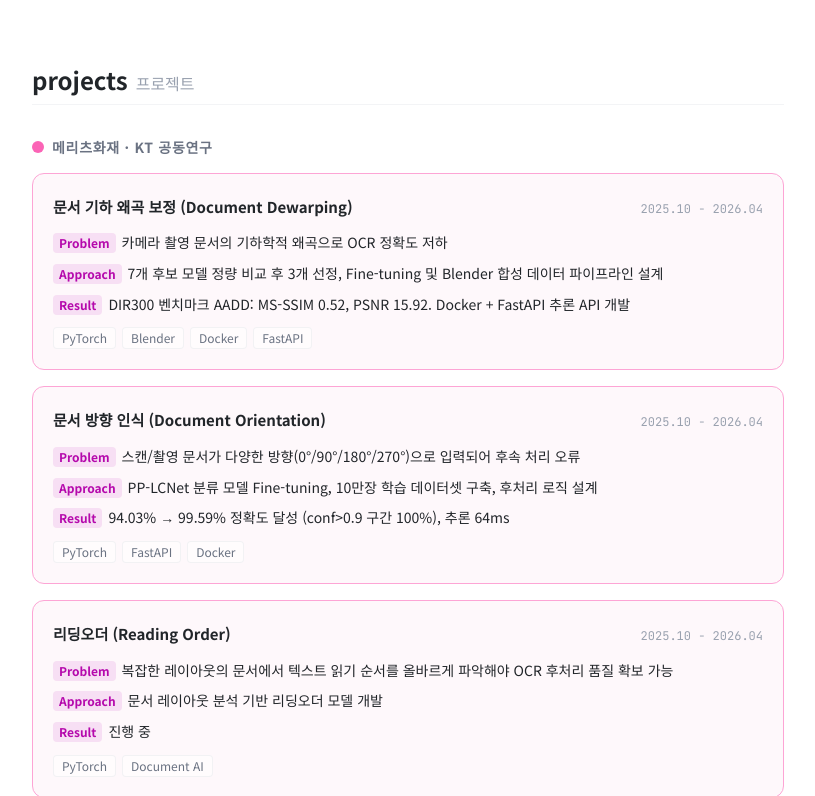
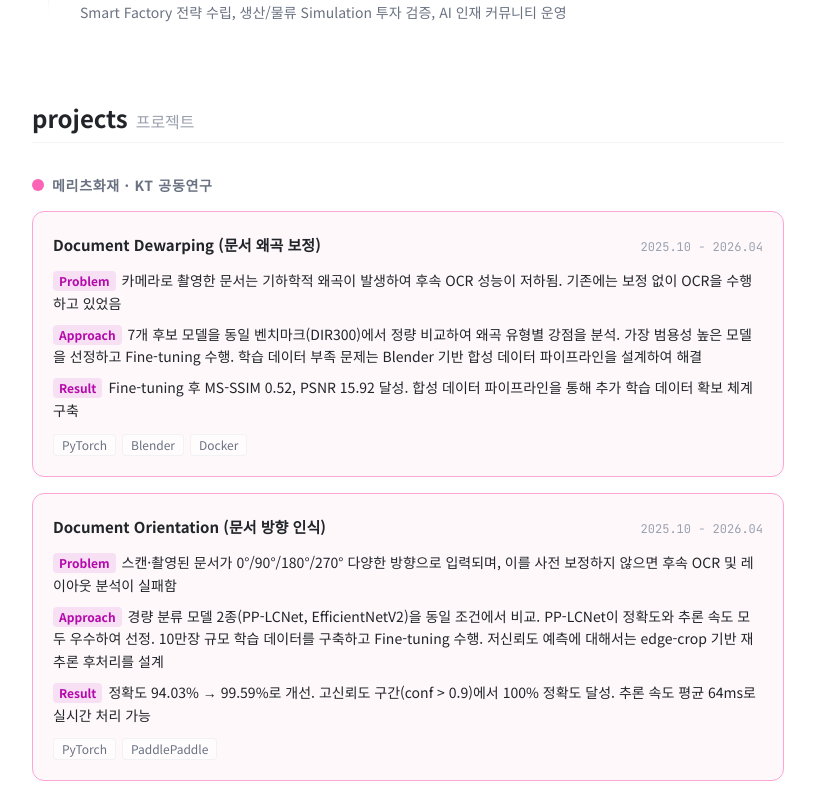
Before and after one commit to ilileun/profile, a Next.js app: page / in a window 1280 px wide. Shown: the part 2004-2800 px from the top of the page, without its empty margins (232-1047 px from the left). Built offline with nearby package versions, Linux system fonts and the light colour scheme.

Commit message:
Major rewrite: about(B), detailed projects with P/A/R, skills update, new projects

```diff
--- a/src/components/ProjectsSection.tsx
+++ b/src/components/ProjectsSection.tsx
@@ -18,6 +18,13 @@ const groups = [
     bg: "bg-orange-50/50 dark:bg-orange-950/20",
     dot: "bg-orange-400",
     filter: (p: typeof projects[number]) => p.org.includes("미디어본부"),
+  },
+  {
+    label: "KT Vision AI 인턴",
+    color: "border-amber-300 dark:border-amber-700",
+    bg: "bg-amber-50/50 dark:bg-amber-950/20",
+    dot: "bg-amber-400",
+    filter: (p: typeof projects[number]) => p.org.includes("KT 인턴"),
   },
   {
     label: "KAIST 석사 연구",
--- a/src/payload/profile.ts
+++ b/src/payload/profile.ts
@@ -14,8 +14,8 @@ export const profile = {
       "https://scholar.google.com/citations?user=7BHY-McAAAAJ&hl=ko",
   },
   introduction: [
-    "문서 왜곡 보정, 방향 인식, 비디오 메타데이터 추출 등 Computer Vision 모델을 연구개발하고, 문제 정의부터 데이터 구축, 모델 학습, 평가, 서빙까지 전체 파이프라인을 설계·운영합니다.",
-    "7개 후보 모델 비교 실험 → 최적 모델 선정 → Fine-tuning → 99.6% 정확도 달성 등, 체계적인 실험 설계와 데이터 기반 의사결정으로 프로젝트를 이끈 경험이 있습니다.",
-    "KAIST에서 LMM(Large Multimodal Model) 기반 공간 추론을 연구했으며, LLM/VLM을 활용한 AI 시스템 고도화에 깊은 관심을 두고 있습니다.",
+    '"이 모델이 왜 안 되는지"를 파고들고, 데이터와 실험으로 답을 찾는 것을 좋아합니다.',
+    "KT GenAI LAB에서 Document AI와 Video AI 프로젝트를 담당하며, 7개 모델 비교 → 최적 모델 선정 → Fine-tuning → 프로덕션 배포까지 전체 사이클을 경험했습니다. 기존 규칙 기반 알고리즘의 한계를 분석하고 칼럼 인식과 시맨틱 그룹핑을 결합한 자체 알고리즘을 설계하여 정확도를 52.9%에서 71.5%로 개선한 경험도 있습니다.",
+    "KAIST에서 멀티모달 모델의 공간 추론 능력을 연구했으며, 현재는 문서 이미지 파이프라인 설계와 LLM/VLM 기반 AI 시스템 고도화에 집중하고 있습니다.",
   ],
 };
--- a/src/payload/projects.ts
+++ b/src/payload/projects.ts
@@ -11,40 +11,40 @@ export interface Project {
 export const projects: Project[] = [
   // 메리츠화재 · KT 공동연구
   {
-    title: "문서 기하 왜곡 보정 (Document Dewarping)",
+    title: "Document Dewarping (문서 왜곡 보정)",
     period: "2025.10 - 2026.04",
     org: "메리츠화재 · KT 공동연구",
     problem:
-      "카메라 촬영 문서의 기하학적 왜곡으로 OCR 정확도 저하",
+      "카메라로 촬영한 문서는 기하학적 왜곡이 발생하여 후속 OCR 성능이 저하됨. 기존에는 보정 없이 OCR을 수행하고 있었음",
     approach:
-      "7개 후보 모델 정량 비교 후 3개 선정, Fine-tuning 및 Blender 합성 데이터 파이프라인 설계",
+      "7개 후보 모델을 동일 벤치마크(DIR300)에서 정량 비교하여 왜곡 유형별 강점을 분석. 가장 범용성 높은 모델을 선정하고 Fine-tuning 수행. 학습 데이터 부족 문제는 Blender 기반 합성 데이터 파이프라인을 설계하여 해결",
     result:
-      "DIR300 벤치마크 AADD: MS-SSIM 0.52, PSNR 15.92. Docker + FastAPI 추론 API 개발",
-    techStack: ["PyTorch", "Blender", "Docker", "FastAPI"],
+      "Fine-tuning 후 MS-SSIM 0.52, PSNR 15.92 달성. 합성 데이터 파이프라인을 통해 추가 학습 데이터 확보 체계 구축",
+    techStack: ["PyTorch", "Blender", "Docker"],
   },
   {
-    title: "문서 방향 인식 (Document Orientation)",
+    title: "Document Orientation (문서 방향 인식)",
     period: "2025.10 - 2026.04",
     org: "메리츠화재 · KT 공동연구",
     problem:
-      "스캔/촬영 문서가 다양한 방향(0°/90°/180°/270°)으로 입력되어 후속 처리 오류",
+      "스캔·촬영된 문서가 0°/90°/180°/270° 다양한 방향으로 입력되며, 이를 사전 보정하지 않으면 후속 OCR 및 레이아웃 분석이 실패함",
     approach:
-      "PP-LCNet 분류 모델 Fine-tuning, 10만장 학습 데이터셋 구축, 후처리 로직 설계",
+      "경량 분류 모델 2종(PP-LCNet, EfficientNetV2)을 동일 조건에서 비교. PP-LCNet이 정확도와 추론 속도 모두 우수하여 선정. 10만장 규모 학습 데이터를 구축하고 Fine-tuning 수행. 저신뢰도 예측에 대해서는 edge-crop 기반 재추론 후처리를 설계",
     result:
-      "94.03% → 99.59% 정확도 달성 (conf>0.9 구간 100%), 추론 64ms",
-    techStack: ["PyTorch", "FastAPI", "Docker"],
+      "정확도 94.03% → 99.59%로 개선. 고신뢰도 구간(conf > 0.9)에서 100% 정확도 달성. 추론 속도 평균 64ms로 실시간 처리 가능",
+    techStack: ["PyTorch", "PaddlePaddle"],
   },
   {
-    title: "리딩오더 (Reading Order)",
+    title: "Reading Order (리딩오더) — Adaptive Hybrid 알고리즘",
     period: "2025.10 - 2026.04",
     org: "메리츠화재 · KT 공동연구",
     problem:
-      "복잡한 레이아웃의 문서에서 텍스트 읽기 순서를 올바르게 파악해야 OCR 후처리 품질 확보 가능",
+      "문서 레이아웃 분석 모델은 텍스트 블록의 위치(bbox)만 출력하며, 읽기 순서는 제공하지 않음. 단순한 Greedy 정렬로는 다단 레이아웃, 표, 캡션 등이 섞인 문서에서 순서가 뒤섞이는 문제 발생",
     approach:
-      "문서 레이아웃 분석 기반 리딩오더 모델 개발",
+      "Greedy 알고리즘의 실패 패턴을 분석하여 다단 칼럼 인식 실패와 전폭 요소 처리 미흡이 주 원인임을 파악. (1) 스캔라인 기반 칼럼 경계 자동 감지, (2) 전폭 요소에 의한 y-밴드 자동 분할, (3) 칼럼 내부 Greedy 세부 정렬을 결합한 Adaptive Hybrid 알고리즘을 설계·구현",
     result:
-      "진행 중",
-    techStack: ["PyTorch", "Document AI"],
+      "OmniDocBench(1,354페이지) 평가에서 71.5% 정확도, edit distance 0.0965 달성. 기존 Greedy(68.6%) 대비 +2.9%p 개선. 다단 레이아웃에서 뚜렷한 성능 차이 확인",
+    techStack: ["Python", "Document AI", "Algorithm Design", "OmniDocBench"],
   },
   // KT 미디어본부 기술지원
   {
@@ -52,24 +52,37 @@ export const projects: Project[] = [
     period: "2025.01 - 2025.12",
     org: "KT 미디어본부 기술지원",
     problem:
-      "드라마 등 장편 비디오에서 씬 메타데이터를 수동 생성하는 비용이 과도함",
+      "K-Drama 등 장편 비디오에서 씬 단위 메타데이터(장르, 분위기, 등장인물 행동 등)를 수동 생성하는 데 비용이 과도하고 품질이 일관되지 않음",
     approach:
-      "9.3만 건 데이터셋 구축, 4종 학습 아키텍처 비교 실험(8×A100 분산 학습), 비동기 서빙 최적화",
+      "공개 데이터셋과 자체 라벨링 데이터를 결합하여 9.3만건 규모의 학습 데이터를 구축. 비디오-언어 모델(VLM)을 베이스로 4종의 Fine-tuning 전략(Full/Encoder Freeze/LLM Freeze/LoRA)을 설계하고 8×A100 분산 학습 환경에서 비교 실험 수행",
     result:
-      "Baseline 대비 +10~20pt 성능 향상, 추론 속도 4× 개선, 1,000건 연속 처리 실패율 0%",
-    techStack: ["PyTorch", "LoRA", "vLLM", "Docker", "FastAPI"],
+      "Baseline 대비 +10~20pt 성능 향상. 추론 속도 기존 대비 4배 개선. 1,000건 연속 처리 안정성 테스트에서 실패율 0%. 특허 출원 완료",
+    techStack: ["PyTorch", "LoRA", "vLLM", "Docker"],
   },
   {
     title: "씬 타이틀 추출 시스템",
     period: "2025.01 - 2025.12",
     org: "KT 미디어본부 기술지원",
     problem:
-      "비디오 씬별 타이틀을 수작업으로 생성하는 데 시간과 비용 과다",
+      "비디오 씬별 타이틀을 수작업으로 생성하는 데 비용과 시간이 과다",
     approach:
-      "vLLM 기반 LLM 서빙, 프롬프트 엔지니어링으로 씬 타이틀 자동 생성 및 영→한 번역",
+      "LLM 기반 씬 메타데이터 + STT 대사 정보를 결합한 자동 타이틀 생성 시스템 구축. 영→한 번역 시 JSON 구조가 깨지는 문제는 항목 단위 개별 질의 방식으로 해결",
     result:
-      "씬당 0.3초 처리, 번역 실패율 5% → 0%",
+      "씬당 0.3초 처리. 번역 실패율 5% → 0%로 감소",
     techStack: ["vLLM", "LLM", "Prompt Engineering"],
+  },
+  // KT 인턴
+  {
+    title: "대사 기반 하이라이트 탐지 및 숏폼 자동 생성",
+    period: "2024.07 - 2024.08",
+    org: "KT 인턴",
+    problem:
+      "드라마 영상에서 하이라이트를 자동 추출하려면 시각 정보만으로는 한계가 있음. 극의 전환점이나 감정적 클라이맥스는 대사 맥락을 이해해야 포착 가능",
+    approach:
+      "음성인식(STT)으로 대사를 텍스트화한 뒤, 한국어 LLM을 활용한 Two-Stage 요약 방식을 설계 — (1) 대사별 중요도 스코어링 + 장면 요약, (2) 고중요도 구간 클러스터링 후 하이라이트 질의문 자동 생성. 생성된 질의문으로 비디오 내 하이라이트 구간을 탐지",
+    result:
+      "대본 대비 STT 유사도 0.89, 하이라이트 탐지 IoU 0.52~0.75 달성",
+    techStack: ["Whisper", "LLM", "UniVTG"],
   },
   // KAIST 석사 연구
   {
@@ -89,11 +102,11 @@ export const projects: Project[] = [
     period: "2024 - 2025",
     org: "KAIST · BECS · 1st Author",
     problem:
-      "GPT-4, LLaVA 등 기존 LMM이 좌우 구분, 객체 카운팅 등 기본적 공간 추론에 한계",
+      "GPT-4, LLaVA 등 기존 멀티모달 모델이 \"왼쪽/오른쪽\", \"위/아래\" 같은 기본적 공간 관계 추론에서 성능이 저조함. 로봇 매니퓰레이션 등 실제 적용에는 정확한 공간 이해가 필수",
     approach:
-      "Blender 기반 50K 공간 관계 데이터셋 자동 생성, LoRA 기반 Vicuna-13B Fine-tuning, Multi-Agent Pipeline 설계",
+      "물리 엔진(Blender) 기반으로 50K 규모의 공간 관계 데이터셋을 자동 생성하여 학습 데이터 부족 문제를 해결. LoRA 기반으로 LMM의 공간 추론 능력을 강화하고, Node Generator와 Edge Generator를 분리한 Multi-Agent 파이프라인을 설계하여 객체 인식과 관계 추론을 단계적으로 수행",
     result:
-      "GPT-4o 대비 Accuracy +35%, Precision +7%. 로봇 매니퓰레이션 태스크 적용 검증",
+      "GPT-4o 대비 Accuracy +35%, Precision +7% 달성. 로봇 워크스페이스 환경에서 적용 가능성 검증",
     techStack: ["LoRA", "Vicuna-13B", "Blender", "CLIP", "Multi-Agent"],
   },
   {
@@ -101,11 +114,11 @@ export const projects: Project[] = [
     period: "2023.05 - 2024.08",
     org: "KAIST",
     problem:
-      "비정형 다중 삽입구 이적재 작업 자동화를 위한 비전 기반 6-DoF 포즈 인식 필요",
+      "반도체 장비의 비정형 다중 삽입구에서 자동 이/적재를 위해서는 카메라 한 장으로 물체의 정확한 6자유도 위치·자세를 실시간으로 추정해야 함",
     approach:
-      "템플릿 이미지 생성 모듈, 3D Point Cloud 평면 감지, 특징점 우선 탐색 기반 매칭 가속화",
+      "다양한 각도의 템플릿 이미지를 자동 생성하는 모듈을 개발하고, 3D Point Cloud 기반 평면 감지와 특징점 우선 탐색 기반 매칭 가속화 기술을 결합하여 포즈 추정 정확도와 속도를 동시에 개선",
     result:
-      "시뮬레이션(Gazebo) 및 실세계 실험 성공률 100%",
+      "Gazebo 시뮬레이션 및 실세계 실험 모두에서 성공률 100% 달성",
     techStack: ["ROS2", "Gazebo", "UR5e", "3D Point Cloud"],
   },
   {
@@ -113,11 +126,11 @@ export const projects: Project[] = [
     period: "2024.04 - 2027.12",
     org: "KAIST",
     problem:
-      "자율행동체의 복합작업 자율 수행을 위한 환경변화 인식 기술 필요",
+      "자율행동체가 환경 변화(물체 추가/삭제 등)를 실시간으로 인식하려면, 장면을 의미 있는 그래프 구조로 표현하고 지속적으로 업데이트해야 함",
     approach:
-      "YOLO-World + SAM Segmentation, TSDF Voxel Map, Open-vocab zero-shot 엣지 생성",
+      "Instance Segmentation(5Hz)으로 객체를 인식하고, TSDF Voxel Map(30Hz)으로 3D 공간을 재구성한 뒤, LLM/LMM을 활용한 Open-vocab 방식으로 객체 간 관계(엣지)를 자동 생성하는 파이프라인 설계. 주방 환경 시뮬레이션도 직접 구축",
     result:
-      "RoboCasa 기반 주방 시뮬레이션 환경 구축 및 Stretch Robot 연동",
+      "Tabletop 환경에서 실시간 3D 컨셉그래프 생성 및 업데이트 시연. RoboCasa 기반 주방 시뮬레이션 환경 구축 완료",
     techStack: ["YOLO-World", "SAM", "TSDF", "LLM", "RoboCasa"],
   },
   {
@@ -125,24 +138,24 @@ export const projects: Project[] = [
     period: "2024 - 2025",
     org: "KAIST · Co-author",
     problem:
-      "텍스트-이미지 디퓨전 모델에서 생성되는 손 이미지의 왜곡 문제",
+      "텍스트-이미지 디퓨전 모델이 생성하는 이미지에서 손 부분의 왜곡(손가락 개수 오류, 관절 꼬임 등)이 빈번하게 발생하여 생성 이미지 품질 저하",
     approach:
-      "시각적/텍스트 멀티모달 가이던스 + 누적 손 마스크로 디퓨전 과정 개선",
+      "디퓨전 과정에서 시각적 가이던스(손 구조 판별기)와 텍스트 가이던스(LoRA)를 동시에 적용하고, 누적 손 마스크(Cumulative Hand Mask)를 활용하여 손 영역에 대한 생성 품질을 집중적으로 개선하는 프레임워크를 제안",
     result:
-      "기존 디퓨전 모델 대비 손 생성 품질 향상",
+      "기존 디퓨전 모델 대비 손 생성 품질 유의미한 향상. arXiv 공개 (Mar. 2025)",
     techStack: ["Stable Diffusion", "LoRA", "ViT", "DDIM"],
   },
   // POSCO
   {
-    title: "제조현장 생산/물류 Simulation 투자 타당성 검증",
+    title: "제조현장 크레인(OHC) 투자 타당성 Simulation 검증",
     period: "2022.03 - 2022.08",
     org: "POSCO · Smart Factory 기획그룹",
     problem:
-      "크레인(OHC) 추가 도입 투자(20억)의 타당성을 객관적으로 검증할 방법 필요",
+      "크레인 추가 도입(20억 규모)의 효과를 사전에 객관적으로 검증할 방법이 없어, 투자 의사결정에 정량적 근거가 부족",
     approach:
-      "ProModel 기반 가상 공장 구현. 야드 적치 능력, 4대 크레인 작업개소, 연마기·수냉챔버 등 10가지 장설비 특성 모델링. 5가지 시나리오 Case 분석",
+      "ProModel을 활용하여 실제 공장을 가상으로 재현. 야드 적치 능력, 4대 크레인 작업영역, 연마기·수냉챔버 등 10종 장설비의 특성을 모델링하고, 5가지 운영 시나리오별 크레인 가동률 및 병목 구간을 시뮬레이션",
     result:
-      "98% 정확도의 가상 공장 구현, 크레인 가동률 및 최적 작업영역 제시로 투자 검증 완료",
+      "98% 정확도의 가상 공장 구현. 시나리오별 크레인 최적 배치안을 도출하여 투자 의사결정 근거 제공",
     techStack: ["ProModel", "Simulation", "Manufacturing"],
   },
   {
@@ -150,11 +163,11 @@ export const projects: Project[] = [
     period: "2022.01 - 2022.06",
     org: "POSCO · Smart Factory 기획그룹",
     problem:
-      "AI 전문가 간 소통 부재 및 모델 개발 기여도 평가 어려움",
+      "AI 전문인력 간 소통 채널이 부재하고, 뉴칼라 인증 심사 시 모델 개발 기여도를 평가할 기준이 불명확",
     approach:
-      "국내외 IT 기업 기술 블로그 벤치마킹 후 사내 AI 블로그 기획. 직원 VoC 기반 카테고리 설계, 매뉴얼 제작, 뉴칼라 인증 프로세스 연계",
+      "국내외 IT기업 기술 블로그를 벤치마킹하여 사내 AI 블로그를 기획. 직원 VoC 기반으로 카테고리를 설계하고, 뉴칼라 레벨 인증 프로세스에 블로그 게시를 의무화하도록 제도 개선을 제안",
     result:
-      "파일럿 3개월: 109명 가입 (목표 50명 대비 2배), 22건 게시. 뉴칼라 레벨 인증 프로세스에 블로그 기재 의무화",
+      "파일럿 3개월 만에 109명 가입 (목표 50명 대비 2배 초과), 22건 AI 모델 관련 게시물 등록",
     techStack: ["Planning", "Community", "AI Blog"],
   },
   // 전남대 학부 연구
@@ -163,11 +176,23 @@ export const projects: Project[] = [
     period: "2020.06 - 2021.01",
     org: "전남대학교 · BMIL",
     problem:
-      "불법개설 병원 조기 적발을 위한 기존 통계적 접근방식의 한계",
+      "불법 개설 병원을 조기에 적발하기 위한 기존 방식이 통계적 규칙 기반이라 탐지율이 낮고, 새로운 패턴의 불법 기관에 대응하기 어려움",
     approach:
-      "100만건+ 빅데이터 전처리 및 신경망 기반 감지시스템 개발",
+      "건강보험공단이 보유한 대규모 청구 데이터를 전처리하여 학습용 파이프라인을 구축하고, 기존 통계 지표로 기존 모델의 한계를 정량 분석. 이를 보완하는 신경망 기반 감지 모델을 설계·학습",
     result:
-      "기존 통계적 접근 대비 예측 정확도 향상, AI 모델 프로토타입 구축",
-    techStack: ["Python", "Neural Networks", "SAS"],
+      "기존 통계적 접근 대비 예측 성능 향상. AI 기반 감지 시스템 프로토타입 구축",
+    techStack: ["Python", "Neural Networks", "Data Pipeline"],
+  },
+  {
+    title: "대사증후군 위험인자 분석",
+    period: "2020.03 - 2020.12",
+    org: "전남대학교 · BMIL",
+    problem:
+      "대사증후군에 영향을 미치는 요인을 체계적으로 파악하여, 예방 정책 수립의 근거 자료를 마련할 필요",
+    approach:
+      "국민건강영양조사 데이터에서 15,065명을 대상으로 흡연, 식습관, 가족력 등 64개 요인을 생활습관·가족력·의료이력으로 범주화하고, 층화추출 카이제곱 검정 및 다중 로지스틱 회귀분석 수행",
+    result:
+      "대사증후군 유병률에 유의미한 영향을 미치는 주요 위험인자 도출. SAS 기반 분석 파이프라인 구축",
+    techStack: ["SAS", "Statistics", "Logistic Regression"],
   },
 ];
--- a/src/payload/skills.ts
+++ b/src/payload/skills.ts
@@ -10,6 +10,7 @@ export const skills: Skill[] = [
       { name: "Python", level: 5 },
       { name: "SQL", level: 5 },
       { name: "C/C++", level: 3 },
+      { name: "Java", level: 3 },
     ],
   },
   {
@@ -20,14 +21,19 @@ export const skills: Skill[] = [
       { name: "Computer Vision", level: 5 },
       { name: "LLM / VLM", level: 4 },
       { name: "Model Serving (vLLM)", level: 4 },
+      { name: "YOLO", level: 4 },
+      { name: "SAM", level: 4 },
+      { name: "Whisper", level: 4 },
+      { name: "PaddlePaddle", level: 4 },
+      { name: "InternVideo2.5", level: 4 },
     ],
   },
   {
     category: "Infra / MLOps",
     items: [
       { name: "Docker", level: 5 },
-      { name: "FastAPI", level: 5 },
-      { name: "Multi-GPU (Slurm)", level: 4 },
+      { name: "Slurm (Multi-GPU)", level: 4 },
+      { name: "MinIO", level: 4 },
       { name: "Linux / Git", level: 5 },
     ],
   },
@@ -37,6 +43,8 @@ export const skills: Skill[] = [
       { name: "Pandas / NumPy", level: 5 },
       { name: "Data Pipeline 설계", level: 4 },
       { name: "Blender (합성 데이터)", level: 4 },
+      { name: "SAS", level: 3 },
+      { name: "ProModel", level: 3 },
     ],
   },
 ];
```
